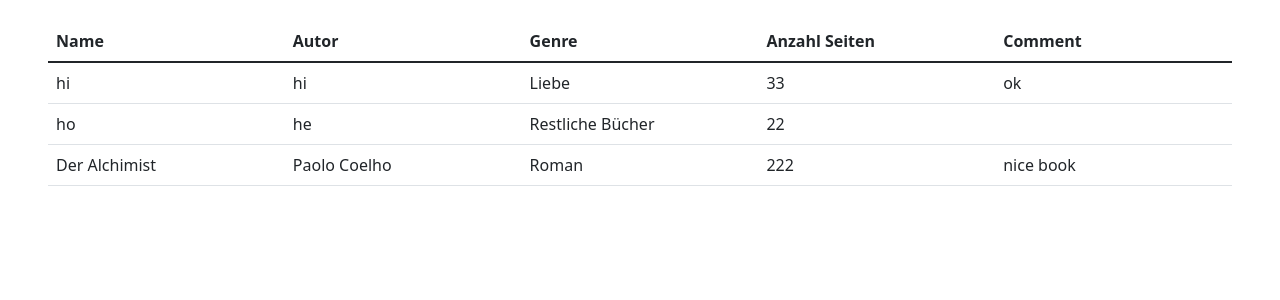
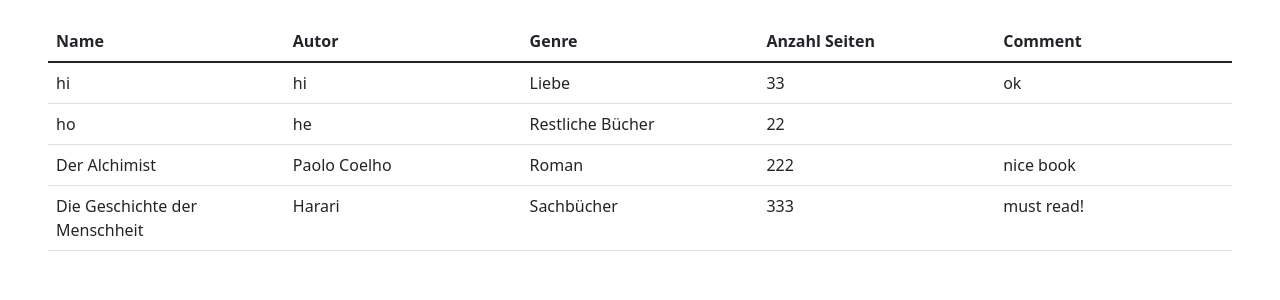
Before and after one commit to konesboy4prog2/python_project_kk, a Flask app: a page that uses templates/header.html in a window 1280 px wide. Shown: the part 179-479 px from the top of the page. Run offline with Flask 2, Linux system fonts and the light colour scheme; some libraries are stand-ins or nearby versions.

Commit message:
wichtiger commit

```diff
--- a/data.json
+++ b/data.json
@@ -26,5 +26,13 @@
     "gelesen": [
       "on"
     ]
+  },
+  {
+    "Name": "Die Geschichte der Menschheit",
+    "Autor": "Harari",
+    "Genre": "Sachb\u00fccher",
+    "Anzahl Seiten": "333",
+    "Comment": "must read!",
+    "gelesen": []
   }
 ]
--- a/main.py
+++ b/main.py
@@ -19,7 +19,7 @@ def hello():
 
 @app.route("/about")
 def about():
-    return "Mein Name ist Karthik Kones und ich bin der Initiator dieser Seite. Erstellt wurde diese Seite in Zusammenarbeit mit meinem Dozenten."
+    return render_template("about.html")
 
 
 @app.route("/form", methods=["get", "post"])
--- a/templates/Formular.html
+++ b/templates/Formular.html
@@ -35,11 +35,13 @@
     <label for="Comment">Comment</label>
     <textarea class="form-control" name="Comment" id="Comment" rows="2"></textarea>
   </div>
+  <br>
   <div class="form-check">
     <input name="gelesen" type="checkbox" class="form-check-input" id="gelesen">
     <label class="form-check-label" for="gelesen">gelesen</label>
   </div>
-  <button type="submit" class="btn btn-primary">Submit</button>
+  <br>
+  <button type="submit" class="btn btn-primary">Erfassen</button>
 </form>
 </div>
 
--- a/templates/about.html
+++ b/templates/about.html
@@ -3,5 +3,9 @@
 <body>
 <h1> <center>Wie die Bücherdatenbank entstand</center></h1>
 <a><center>Mein Name ist Karthik Kones und ich bin der Initiator dieser Seite. Erstellt wurde diese Seite in Zusammenarbeit mit meinem Dozenten.</center> </a>
+<br>
+<!--https://testbytes.technoallianceindia.com/wp-content/uploads/2019/06/Untitled-54-1.png-->
+<center><img src="{{ url_for('static', filename='understanding_code.png') }}" height="300px"></center>
+
 </body>
 </html>
```
Also changed, not shown: Flussdiagramm.png (added), README.md, static/understanding_code.png (added).
